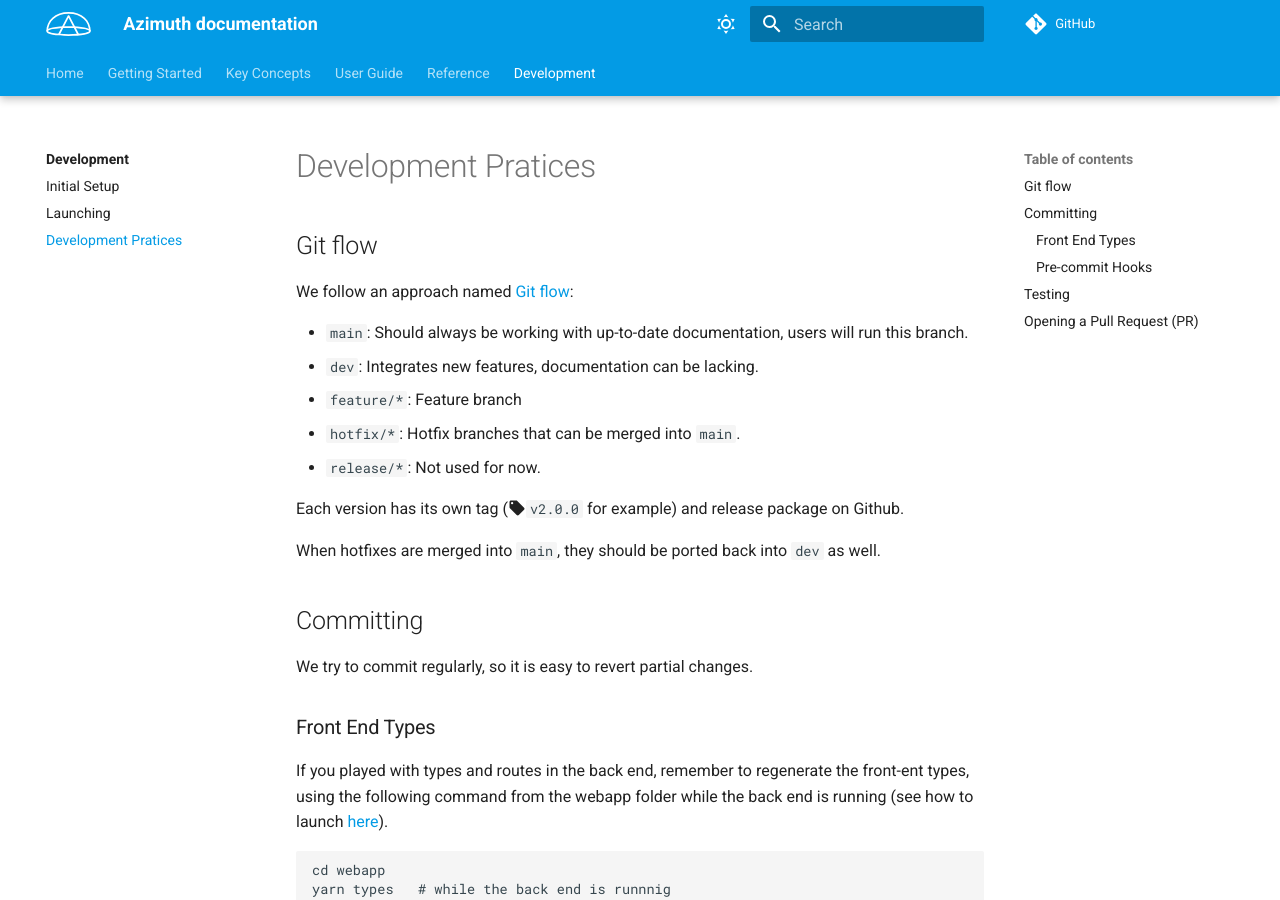
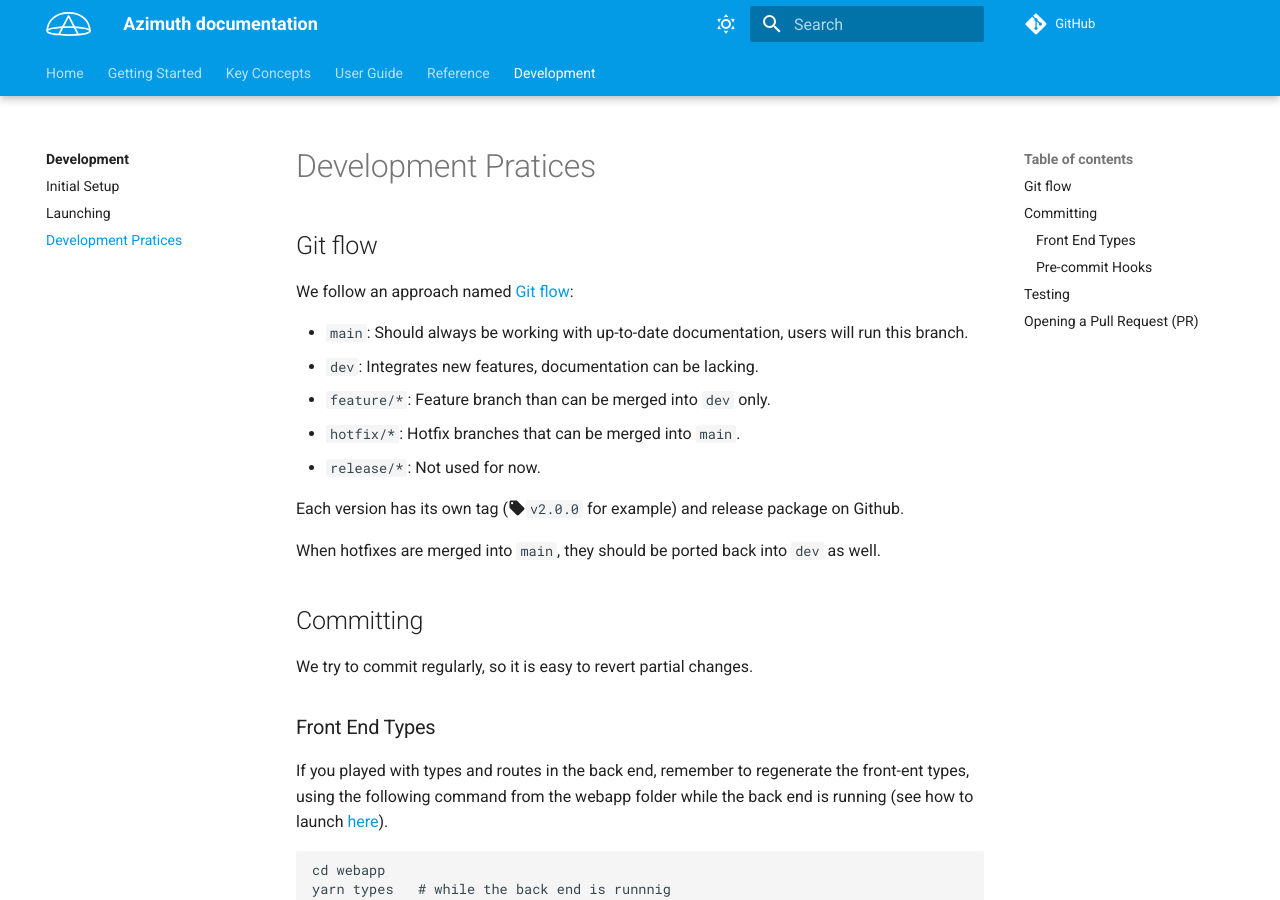
Before and after one commit to ServiceNow/azimuth, an MkDocs documentation site: the page built from docs/docs/development/dev-practices.md, in a window 1280 px wide and 900 px high. Built offline with MkDocs 1.6.1 and Material for MkDocs 9.7.7, drawn with Linux system fonts in a browser that asks for light colours; comment, search, counter and statistics services are not loaded.

Commit message:
Update docs/docs/development/dev-practices.md

```diff
--- a/docs/docs/development/dev-practices.md
+++ b/docs/docs/development/dev-practices.md
@@ -6,7 +6,7 @@ We follow an approach named [Git flow](https://www.atlassian.com/git/tutorials/c
 
 * `main`: Should always be working with up-to-date documentation, users will run this branch.
 * `dev`: Integrates new features, documentation can be lacking.
-* `feature/*`: Feature branch
+* `feature/*`: Feature branch than can be merged into `dev` only.
 * `hotfix/*`: Hotfix branches that can be merged into `main`.
 * `release/*`: Not used for now.
 
```
